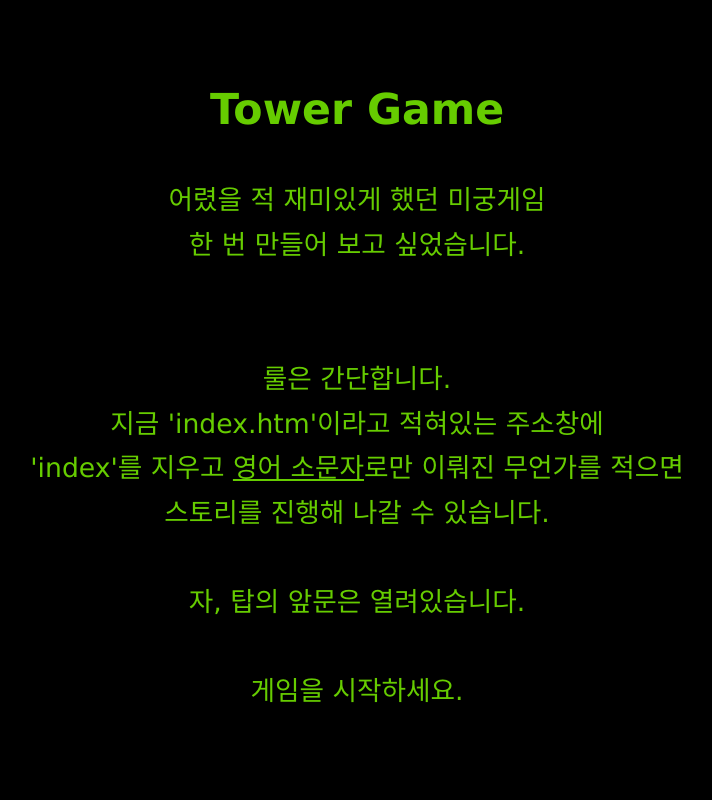
After one commit to qria/towergame, a Flask app: page /index.htm in a window 1280 px wide. The commit adds this page. Shown: the whole page, without its empty margins (283-995 px from the left). Run offline with Flask 2, Linux system fonts and the light colour scheme; some web fonts are replaced.

Commit message:
Add basic layout and style

```diff
--- a/app.py
+++ b/app.py
@@ -1,6 +1,19 @@
-from flask import Flask, render_template
+from flask import Flask, redirect, render_template, url_for
+
+
 app = Flask(__name__)
+app.jinja_env.auto_reload = True  # Don't cache templates
+
 
 @app.route('/')
-def hello_world():
+def redirect_to_index():
+	return redirect(url_for('index'))
+
+@app.route('/index.htm')
+def index():
     return render_template('index.html')
+
+
+@app.route('/frontdoor.htm')
+def front_door():
+    return render_template('frontdoor.html')
--- /dev/null
+++ b/static/style.css
@@ -0,0 +1,21 @@
+@import url(//cdnjs.cloudflare.com/ajax/libs/spoqa-han-sans/2.1.1/css/SpoqaHanSans-kr.min.css);
+
+body {
+	background-color: black;
+}
+
+* {
+    color: rgb(102, 204, 0);
+    font-family: 'Spoqa Han Sans', 'Spoqa Han Sans JP', 'Source Sans Pro', Apple SD Gothic Neo, Nanum Barun Gothic, Nanum Gothic, '돋움', Dotum, Verdana, Arial, sans-serif;
+    font-size: 20pt;
+    text-align: center;
+    line-height: 18px;
+}
+
+h1 {
+    font-size: 32pt;
+}
+
+.container {
+	margin: 100px 50px;
+}
--- /dev/null
+++ b/templates/frontdoor.html
@@ -0,0 +1,5 @@
+{% extends 'layout.html' %}
+
+{% block body %}
+<p> ... </p>
+{% endblock body %}
--- a/templates/index.html
+++ b/templates/index.html
@@ -1,10 +1,19 @@
-<!DOCTYPE html>
-<html>
-<head>
-	<meta charset="UTF-8">
-	<title>Tower Game</title>
-</head>
-<body>
-	Hello World!
-</body>
-</html>
+{% extends 'layout.html' %}
+
+{% block body %}
+<h1>Tower Game</h1>
+<br/>
+<p> 어렸을 적 재미있게 했던 미궁게임 </p>
+<p> 한 번 만들어 보고 싶었습니다. </p>
+<br/>
+<p>  </p>
+<br/>
+<p> 룰은 간단합니다. </p>
+<p> 지금 'index.htm'이라고 적혀있는 주소창에 </p>
+<p> 'index'를 지우고 <u>영어 소문자</u>로만 이뤄진 무언가를 적으면 </p>
+<p> 스토리를 진행해 나갈 수 있습니다. </p>
+<br/>
+<p> 자, 탑의 앞문은 열려있습니다. </p>
+<p><span style="color: black">frontdoor에 접속하여</span></p>
+<p> 게임을 시작하세요. </p>
+{% endblock body %}
--- /dev/null
+++ b/templates/layout.html
@@ -0,0 +1,14 @@
+<!DOCTYPE html>
+<html>
+<head>
+	<meta charset="UTF-8">
+	<title>Tower Game</title>
+	<link rel="stylesheet" type="text/css" href="{{ url_for('static', filename='style.css') }}" />
+
+</head>
+<body>
+<div class="container">
+{% block body %}{% endblock body %}
+</div>
+</body>
+</html>
```
